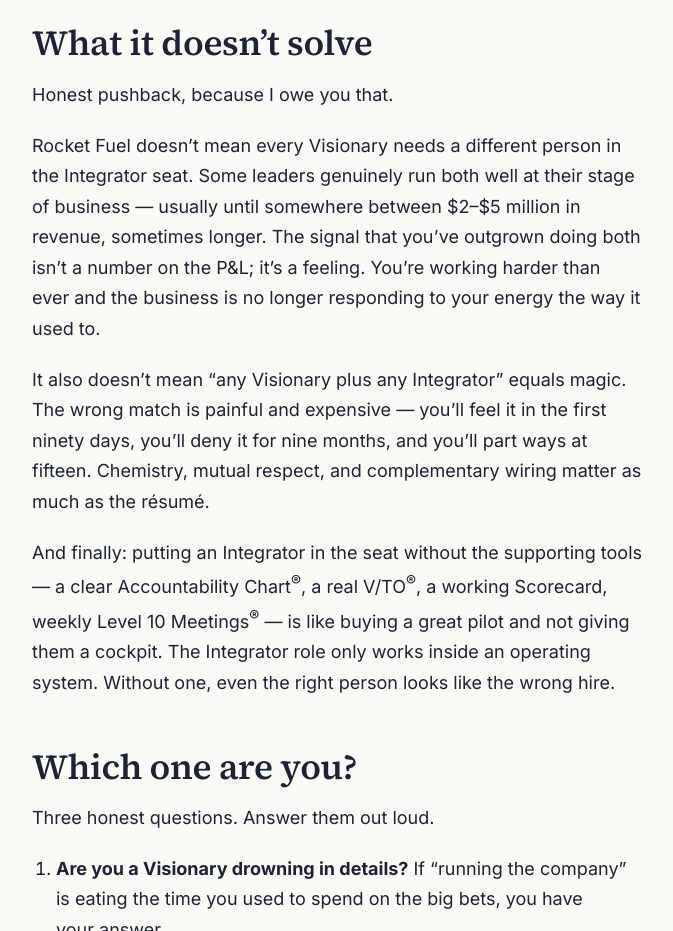
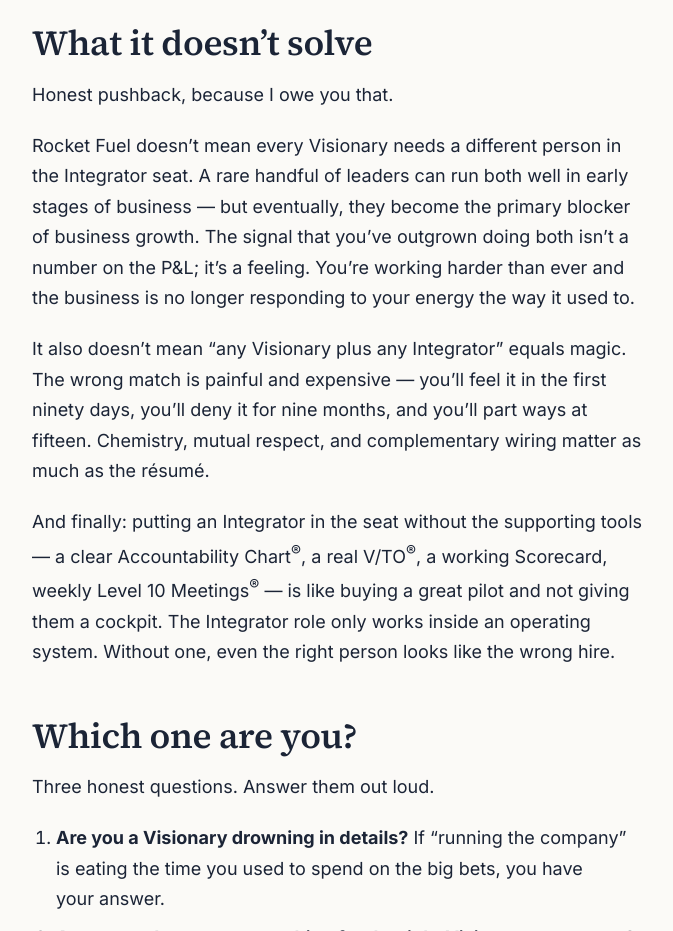
Before and after one commit to TicoRicoRay/eosdfw-site, a plain HTML site: page insights/rocket-fuel-visionary-integrator.html in a window 1280 px wide. Shown: the part 3660-4591 px from the top of the page, without its empty margins (300-973 px from the left). Drawn offline with Linux system fonts and the light colour scheme.

Commit message:
Update rocket-fuel-visionary-integrator.html

```diff
--- a/insights/rocket-fuel-visionary-integrator.html
+++ b/insights/rocket-fuel-visionary-integrator.html
@@ -218,7 +218,7 @@
       </p>
 
       <p>
-        Rocket Fuel doesn&rsquo;t mean every Visionary needs a different person in the Integrator seat. Some leaders genuinely run both well at their stage of business &mdash; usually until somewhere between $2&ndash;$5 million in revenue, sometimes longer. The signal that you&rsquo;ve outgrown doing both isn&rsquo;t a number on the P&amp;L; it&rsquo;s a feeling. You&rsquo;re working harder than ever and the business is no longer responding to your energy the way it used to.
+        Rocket Fuel doesn&rsquo;t mean every Visionary needs a different person in the Integrator seat. A rare handful of leaders can  run both well in early stages of business &mdash; but eventually, they become the primary blocker of business growth. The signal that you&rsquo;ve outgrown doing both isn&rsquo;t a number on the P&amp;L; it&rsquo;s a feeling. You&rsquo;re working harder than ever and the business is no longer responding to your energy the way it used to.
       </p>
 
       <p>
```
